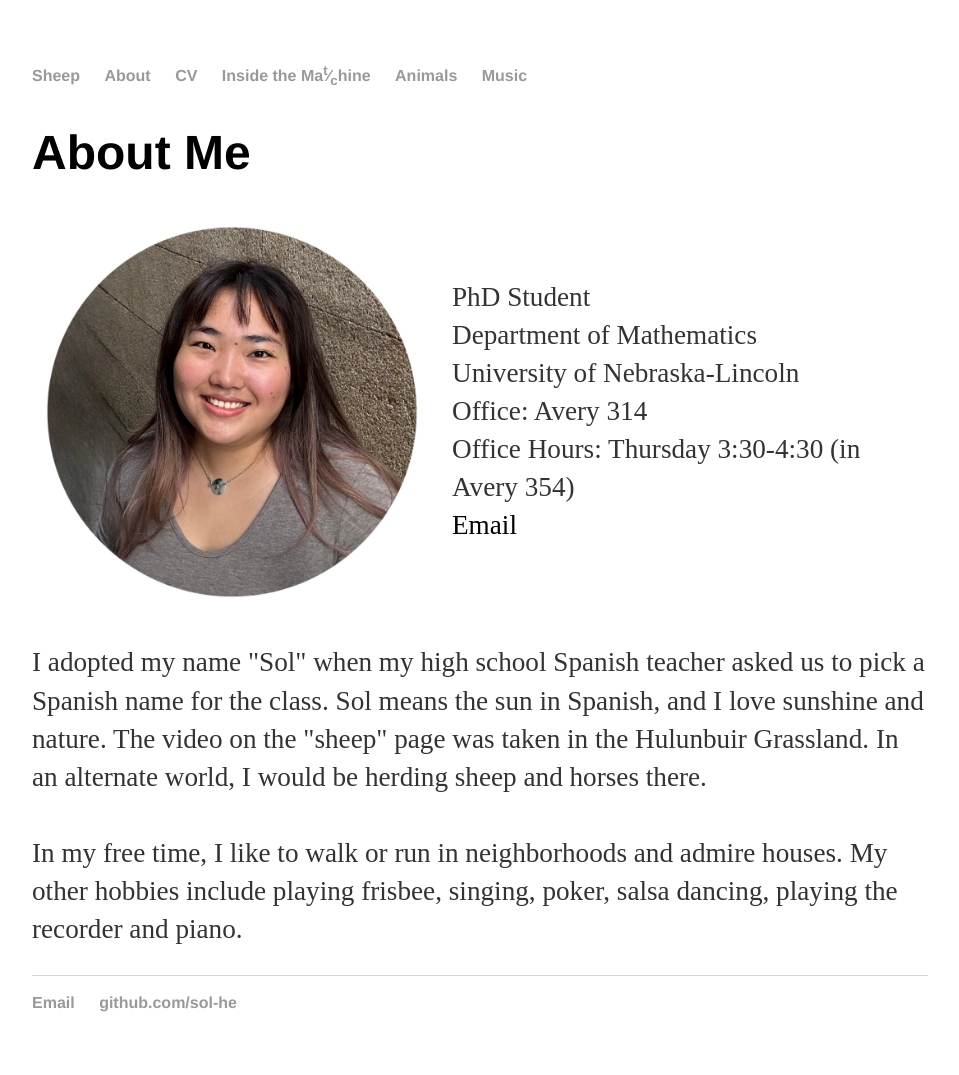
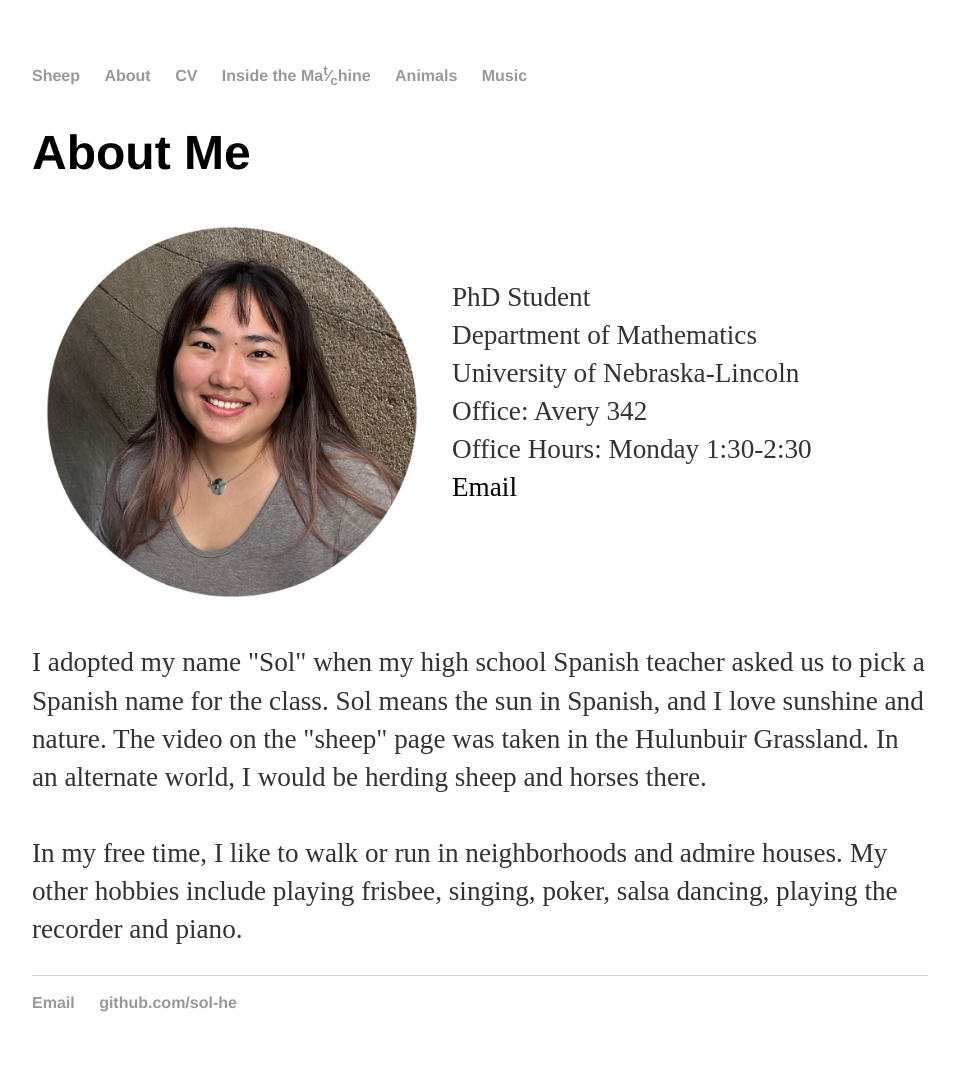
Before and after one commit to sol-he/sol-he.github.io, a Jekyll site: the page built from about/index.html, in a window 1280 px wide. Shown: the whole page, without its empty margins (160-1119 px from the left). Built offline with Jekyll 4.4.1, drawn with Linux system fonts in a browser that asks for light colours.

```diff
--- a/about/index.html
+++ b/about/index.html
@@ -24,9 +24,9 @@ title: Sol He
 				  <br>
 				  University of Nebraska-Lincoln
 				  <br>
-				  Office: Avery 314
+				  Office: Avery 342
 				  <br>
-				  Office  Hours: Thursday 3:30-4:30 (in Avery 354)
+				  Office  Hours: Monday 1:30-2:30
 				  <br>
 				  <a href="mailto:sol.he1999@gmail.com" style="color:black;">Email</a>
 				</p>
--- a/machine/index.html
+++ b/machine/index.html
@@ -51,9 +51,9 @@ title: Sol He
             </li>
             <li>
           <a href="/Analysis_qual.pdf">Solutions to Previous Analysis Quals</a>
-          <a href="/Discrete_Qual.pdf">Solutions to Previous Discrete Quals</a>
            <!--  <a href="/Tight_bounds_on_subgraph_min_deg.pdf">Tight bounds on subgraph min deg</a> -->
 	    </li>
+      <li><a href="/Discrete_Qual.pdf">Solutions to Previous Discrete Quals</a></li>
 	   </ul>
             </font>
 				</p>
```
Also changed, not shown: animals/index.html (+12 -3 lines), 1 other file.
